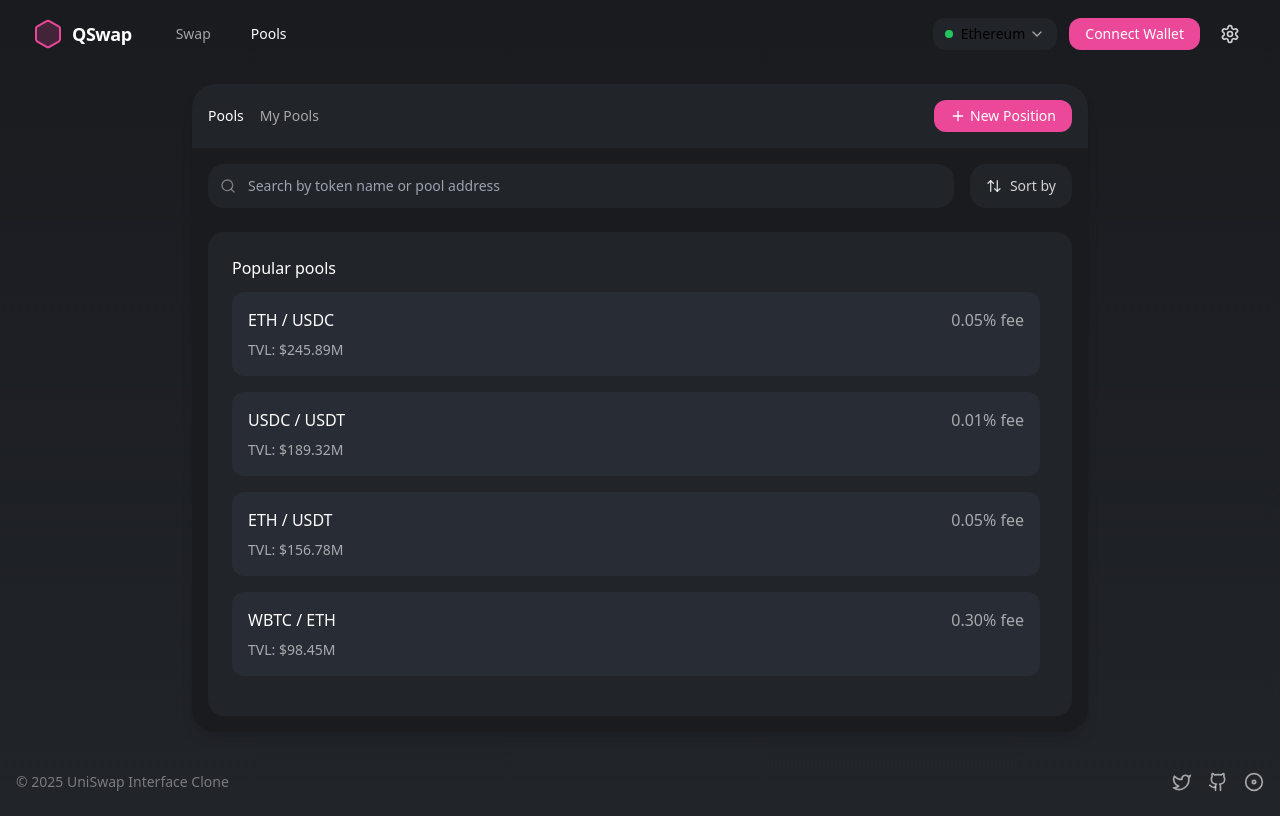
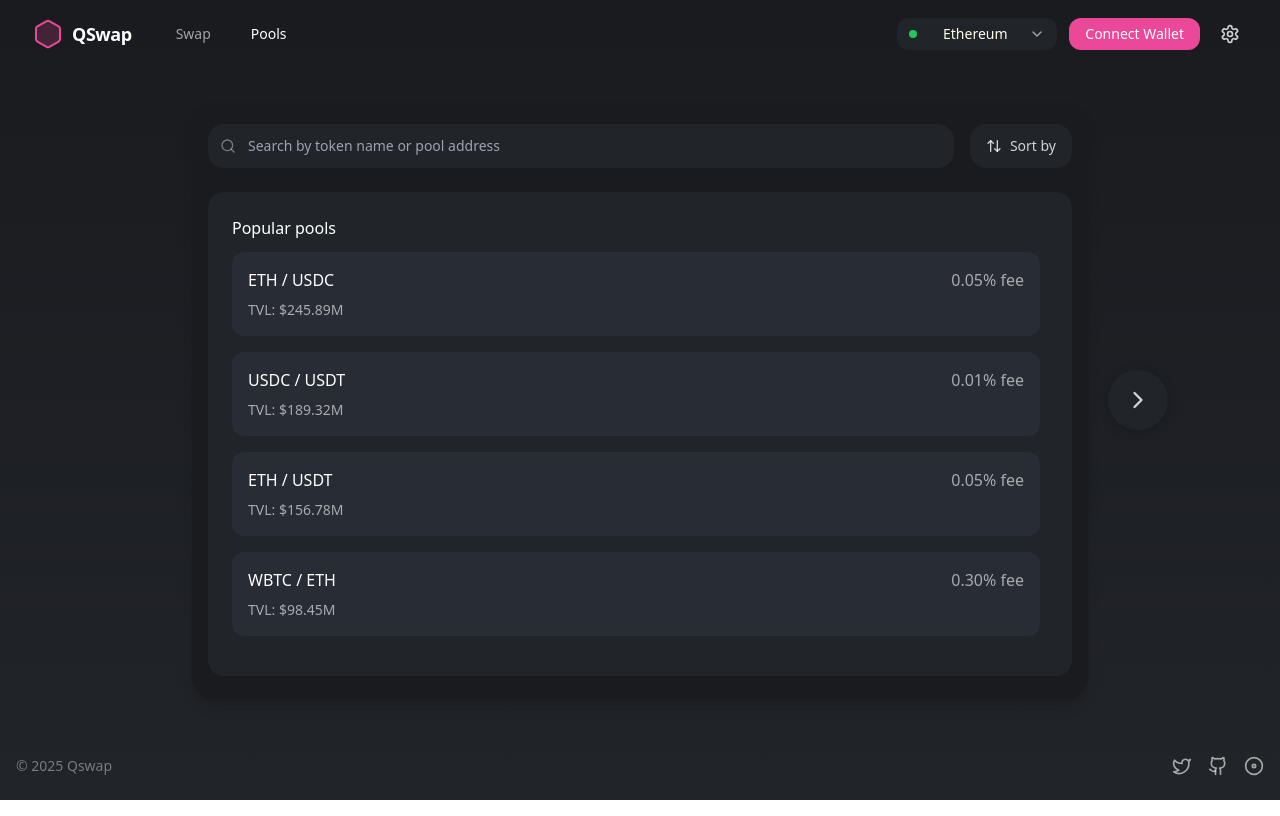
Before and after one commit to meQlause/Qswap, a React (Vite) app: page / in a window 1280 px wide. Both pictures are taken after a click on the button "Pools". Built offline with nearby package versions, Linux system fonts and the light colour scheme.

Commit message:
chore: Improving UI
- Change UI for Pools section
- Add network choices

```diff
--- a/index.html
+++ b/index.html
@@ -4,7 +4,7 @@
     <meta charset="UTF-8" />
     <link rel="icon" type="image/svg+xml" href="/vite.svg" />
     <meta name="viewport" content="width=device-width, initial-scale=1.0" />
-    <title>UniSwap Interface Clone</title>
+    <title>QSWAP</title>
   </head>
   <body>
     <div id="root"></div>
--- a/src/components/Layout/Footer.tsx
+++ b/src/components/Layout/Footer.tsx
@@ -6,7 +6,7 @@ const Footer: React.FC = () => {
     <footer className="w-full py-6 mt-auto">
       <div className="max-w-7xl mx-auto flex flex-col md:flex-row items-center justify-between px-4">
         <div className="text-white/40 text-sm mb-4 md:mb-0">
-          © 2025 UniSwap Interface Clone
+          © 2025 Qswap
         </div>
 
         <div className="flex items-center space-x-4">
--- a/src/components/Layout/Header.tsx
+++ b/src/components/Layout/Header.tsx
@@ -1,6 +1,7 @@
-import React from 'react';
+import React, { useState } from 'react';
 import { Settings, Menu, ChevronDown } from 'lucide-react';
 import Logo from '../UI/Logo';
+import { AnimatePresence, motion } from 'framer-motion';
 
 interface HeaderProps {
   activeView: 'swap' | 'pools';
@@ -8,6 +9,16 @@ interface HeaderProps {
 }
 
 const Header: React.FC<HeaderProps> = ({ activeView, onViewChange }) => {
+  const [isNetworkOpen, setIsNetworkOpen] = useState(false);
+  const [selectedNetwork, setSelectedNetwork] = useState('Ethereum');
+
+  const networks = [
+    { name: 'Ethereum', color: 'bg-green-500' },
+    { name: 'Polygon', color: 'bg-yellow-500' },
+    { name: 'ZkSync', color: 'bg-red-500' },
+    { name: 'Radix', color: 'bg-blue-500' }
+  ];
+
   return (
     <header className="w-full py-4 px-4 md:px-8">
       <div className="max-w-7xl mx-auto flex items-center justify-between">
@@ -16,17 +27,15 @@ const Header: React.FC<HeaderProps> = ({ activeView, onViewChange }) => {
           <nav className="hidden md:flex ml-8 space-x-4">
             <button
               onClick={() => onViewChange('swap')}
-              className={`transition-colors px-3 py-2 text-sm font-medium ${
-                activeView === 'swap' ? 'text-white' : 'text-white/60 hover:text-white'
-              }`}
+              className={`transition-colors px-3 py-2 text-sm font-medium ${activeView === 'swap' ? 'text-white' : 'text-white/60 hover:text-white'
+                }`}
             >
               Swap
             </button>
             <button
               onClick={() => onViewChange('pools')}
-              className={`transition-colors px-3 py-2 text-sm font-medium ${
-                activeView === 'pools' ? 'text-white' : 'text-white/60 hover:text-white'
-              }`}
+              className={`transition-colors px-3 py-2 text-sm font-medium ${activeView === 'pools' ? 'text-white' : 'text-white/60 hover:text-white'
+                }`}
             >
               Pools
             </button>
@@ -34,13 +43,51 @@ const Header: React.FC<HeaderProps> = ({ activeView, onViewChange }) => {
         </div>
 
         <div className="flex items-center space-x-3">
-          <div className="bg-[#212429] hover:bg-[#2c2f36] transition-colors rounded-xl py-1.5 px-3 text-sm flex items-center cursor-pointer">
-            <div className="w-2 h-2 rounded-full bg-green-500 mr-2"></div>
-            <span>Ethereum</span>
-            <ChevronDown className="ml-1 w-4 h-4 text-white/60" />
+          <div className="relative w-full">
+            <div
+              className="bg-[#212429] hover:bg-[#2c2f36] justify-between w-40 transition-colors rounded-xl py-1.5 px-3 text-sm flex items-center cursor-pointer"
+              onClick={() => setIsNetworkOpen(!isNetworkOpen)}
+            >
+              <div className={`w-2 h-2 rounded-full ${networks.find(n => n.name === selectedNetwork)?.color
+                } mr-2`}></div>
+              <span className='text-yellow-50'>{selectedNetwork}</span>
+              <ChevronDown className={`ml-1 w-4 h-4 text-white/60 transition-transform ${isNetworkOpen ? 'rotate-180' : ''
+                }`} />
+            </div>
+            <AnimatePresence>
+              {isNetworkOpen && (
+                <motion.div
+                  initial={{ opacity: 0, y: 0 }}
+                  animate={{ opacity: 1, y: 0 }}
+                  exit={{ opacity: 0, y: 0 }}
+                  transition={{ duration: 0.3, delay: 0.2 }}
+                  className="absolute left-0 mt-2 w-40 bg-[#212429] rounded-lg shadow-lg z-10 border border-[#2c2f36]"
+                >
+                  {networks.map((network, index) => (
+                    <div
+                      key={network.name}
+                      className={`px-4 py-2 text-sm flex items-center ${network.name === "Ethereum" ? "rounded-t" : ""} ${network.name === "Radix" ? "rounded-b" : ""} cursor-pointer hover:bg-[#2c2f36]
+                        }`}
+                      onClick={() => {
+                        setSelectedNetwork(network.name);
+                        setIsNetworkOpen(false);
+                      }}
+                    >
+                      <div className={`w-2 h-2 rounded-full ${network.color} mr-2`}></div>
+                      <motion.span
+                        initial={{ opacity: 0, x: 20 }}
+                        animate={{ opacity: 1, x: 0 }}
+                        transition={{ duration: 0.3, delay: (0.3 + (index + 1) * 0.1) }}
+                        className="text-white/90">{network.name}
+                      </motion.span>
+                    </div>
+                  ))}
+                </motion.div>
+              )}
+            </AnimatePresence>
           </div>
 
-          <button className="hidden md:flex bg-pink-500 hover:bg-pink-600 transition-colors text-white font-medium py-1.5 px-4 rounded-xl text-sm">
+          <button className="hidden w-full md:flex bg-pink-500 hover:bg-pink-600 transition-colors text-white font-medium py-1.5 px-4 rounded-xl text-sm">
             Connect Wallet
           </button>
 
--- a/src/components/Pools/PoolsCard.tsx
+++ b/src/components/Pools/PoolsCard.tsx
@@ -19,6 +19,13 @@ const modalVariants = {
 const PoolsCard: React.FC = () => {
   const [activeTab, setActiveTab] = useState<'pools' | 'my-pools'>('pools');
   const [showNewLiquidityModal, setShowNewLiquidityModal] = useState(false);
+  const [showTabIndicator, setShowTabIndicator] = useState(false);
+
+  const handleTabChange = (tab: 'pools' | 'my-pools') => {
+    setShowTabIndicator(true);
+    setActiveTab(tab);
+    setTimeout(() => setShowTabIndicator(false), 1500);
+  };
 
   const pools: Pool[] = [
     { id: 1, pair: 'ETH / USDC', fee: '0.05%', tvl: '$245.89M' },
@@ -32,33 +39,49 @@ const PoolsCard: React.FC = () => {
   ];
 
   return (
-    <div className="w-full max-w-4xl mx-auto bg-[#191b1f] rounded-3xl shadow-lg overflow-hidden">
-      <div className="p-4 flex items-center justify-between bg-[#212429]">
-        <div className="flex items-center space-x-4">
+    <div className="relative w-full max-w-4xl mx-auto">
+      {/* Left Arrow */}
       <button
-            onClick={() => setActiveTab('pools')}
-            className={`text-sm font-medium ${activeTab === 'pools' ? 'text-white' : 'text-white/60 hover:text-white'
-              }`}
+        onClick={() => handleTabChange('pools')}
+        className={`absolute left-[-80px] ${activeTab === 'pools' ? 'opacity-0' : ''} top-1/2 transform -translate-y-1/2 bg-[#212429] hover:bg-[#2c2f36] transition-colors text-white/80 p-4 rounded-full shadow-lg z-20`}
+        style={{ boxShadow: '0 2px 12px 0 rgba(0,0,0,0.15)' }}
       >
-            Pools
+        <ChevronLeft className="w-7 h-7" />
       </button>
+      {/* Right Arrow */}
       <button
-            onClick={() => setActiveTab('my-pools')}
-            className={`text-sm font-medium ${activeTab === 'my-pools' ? 'text-white' : 'text-white/60 hover:text-white'
-              }`}
+        onClick={() => handleTabChange('my-pools')}
+        className={`absolute right-[-80px]  ${activeTab === 'my-pools' ? 'opacity-0' : ''} top-1/2 transform -translate-y-1/2 bg-[#212429] hover:bg-[#2c2f36] transition-colors text-white/80 p-4 rounded-full shadow-lg z-20`}
+        style={{ boxShadow: '0 2px 12px 0 rgba(0,0,0,0.15)' }}
+        disabled={activeTab === 'my-pools'}
       >
-            My Pools
+        <ChevronRight className="w-7 h-7" />
       </button>
-        </div>
-        <button
-          onClick={() => setShowNewLiquidityModal(true)}
-          className="bg-pink-500 hover:bg-pink-600 transition-colors text-white font-medium py-1.5 px-4 rounded-xl text-sm flex items-center"
+
+      <div className="w-full bg-[#191b1f] rounded-3xl shadow-lg overflow-hidden min-h-[600px] flex items-center justify-center">
+        <AnimatePresence mode="wait">
+          {showTabIndicator ? (
+            <motion.div
+              key="tab-indicator"
+              initial={{ opacity: 0, scale: 1 }}
+              animate={{ opacity: 1, scale: 1 }}
+              exit={{ opacity: 0, scale: 1 }}
+              transition={{ duration: 0.5 }}
+              className="absolute inset-0 flex items-center justify-center z-50"
             >
-          <Plus className="w-4 h-4 mr-1" />
-          New Position
-        </button>
-      </div>
-
+              <span className="text-white font-bold text-5xl md:text-7xl bg-[#212429] px-12 py-8 rounded-3xl shadow-2xl ">
+                {activeTab === 'pools' ? 'Pools' : 'My Pools'}
+              </span>
+            </motion.div>
+          ) : (
+            <motion.div
+              key="tab-content"
+              initial={{ opacity: 0 }}
+              animate={{ opacity: 1 }}
+              exit={{ opacity: 0 }}
+              transition={{ duration: 0.4, delay: 0.1 }}
+              className="w-full"
+            >
               <div className="p-4">
                 <div className="flex flex-col md:flex-row gap-4 mb-6">
                   <div className="relative flex-1">
@@ -75,42 +98,94 @@ const PoolsCard: React.FC = () => {
                   </button>
                 </div>
 
+                <AnimatePresence mode="wait">
                   {activeTab === 'pools' ? (
-          <div className="w-full">
+                    <motion.div
+                      key="pools"
+                      initial={{ opacity: 0, y: 20 }}
+                      animate={{ opacity: 1, y: 0 }}
+                      exit={{ opacity: 0, y: -20 }}
+                      transition={{ duration: 0.3, ease: "easeInOut" }}
+                      className="w-full"
+                    >
                       <div className="bg-[#212429] rounded-2xl p-6">
                         <h4 className="text-white font-medium mb-3">Popular pools</h4>
                         <div className="space-y-4 max-h-[400px] overflow-y-auto custom-scrollbar">
-                {pools.map((pool) => (
-                  <div key={pool.id} className="bg-[#282c34] rounded-xl p-4">
+                          {pools.map((pool, index) => (
+                            <motion.div
+                              key={pool.id}
+                              initial={{ opacity: 0, y: 20 }}
+                              animate={{ opacity: 1, y: 0 }}
+                              transition={{ duration: 0.3, delay: index * 0.1 }}
+                              className="bg-[#282c34] rounded-xl p-4"
+                            >
                               <div className="flex items-center justify-between mb-2">
                                 <span className="text-white">{pool.pair}</span>
                                 <span className="text-white/60">{pool.fee} fee</span>
                               </div>
                               <div className="text-sm text-white/60">TVL: {pool.tvl}</div>
-                  </div>
+                            </motion.div>
                           ))}
                         </div>
                       </div>
+                    </motion.div>
+                  ) : (
+                    <motion.div
+                      key="my-pools"
+                      initial={{ opacity: 0, y: 20 }}
+                      animate={{ opacity: 1, y: 0 }}
+                      exit={{ opacity: 0, y: -20 }}
+                      transition={{ duration: 0.3, ease: "easeInOut" }}
+                      className="w-full"
+                    >
+                      <div className="bg-[#212429]  min-h-[500px] rounded-2xl py-32 text-center">
+                        <motion.div
+                          initial={{ opacity: 0, scale: 0.9 }}
+                          animate={{ opacity: 1, scale: 1 }}
+                          transition={{ duration: 0.3, delay: 0.1 }}
+                          className="flex flex-col items-center justify-center space-y-5"
+                        >
+                          <motion.div
+                            initial={{ opacity: 0, scale: 0.8 }}
+                            animate={{ opacity: 1, scale: 1 }}
+                            transition={{ duration: 0.3, delay: 0.2 }}
+                            className="w-16 h-16 bg-[#282c34] rounded-full flex items-center justify-center"
+                          >
+                            <Plus className="w-8 h-8 text-white/60" />
+                          </motion.div>
+                          <motion.h3
+                            initial={{ opacity: 0, y: 10 }}
+                            animate={{ opacity: 1, y: 0 }}
+                            transition={{ duration: 0.3, delay: 0.3 }}
+                            className="text-white font-medium"
+                          >
+                            Your active V3 liquidity positions will appear here
+                          </motion.h3>
+                          <motion.p
+                            initial={{ opacity: 0, y: 10 }}
+                            animate={{ opacity: 1, y: 0 }}
+                            transition={{ duration: 0.3, delay: 0.4 }}
+                            className="text-white/60 text-sm max-w-md"
+                          >
+                            Your active liquidity positions will appear here. Create a position to start earning fees on trades.
+                          </motion.p>
+                          <motion.button
+                            initial={{ opacity: 0, y: 10 }}
+                            animate={{ opacity: 1, y: 0 }}
+                            transition={{ duration: 0.3, delay: 0.5 }}
+                            className="bg-pink-500 hover:bg-pink-600 transition-colors text-white font-medium py-3 px-6 rounded-2xl text-sm mt-4"
+                          >
+                            Connect Wallet
+                          </motion.button>
+                        </motion.div>
                       </div>
-        ) : (
-          <div className="w-full">
-            <div className="bg-[#212429] rounded-2xl p-8 text-center">
-              <div className="flex flex-col items-center justify-center space-y-4">
-                <div className="w-16 h-16 bg-[#282c34] rounded-full flex items-center justify-center">
-                  <Plus className="w-8 h-8 text-white/60" />
+                    </motion.div>
+                  )}
+                </AnimatePresence>
               </div>
-                <h3 className="text-white font-medium">Your active V3 liquidity positions will appear here</h3>
-                <p className="text-white/60 text-sm max-w-md">
-                  Your active liquidity positions will appear here. Create a position to start earning fees on trades.
-                </p>
-                <button className="bg-pink-500 hover:bg-pink-600 transition-colors text-white font-medium py-3 px-6 rounded-2xl text-sm mt-4">
-                  Connect Wallet
-                </button>
-              </div>
-            </div>
-          </div>
+            </motion.div>
           )}
-      </div>
+        </AnimatePresence>
 
         {/* New Liquidity Modal */}
         <AnimatePresence>
@@ -198,6 +273,7 @@ const PoolsCard: React.FC = () => {
           )}
         </AnimatePresence>
       </div>
+    </div>
   );
 };
 
```
Lines whose indentation alone changed are shown as unchanged.
